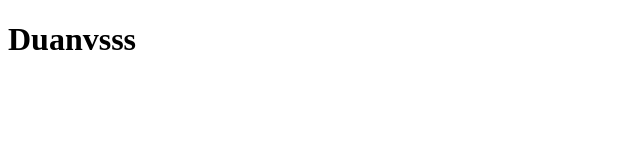
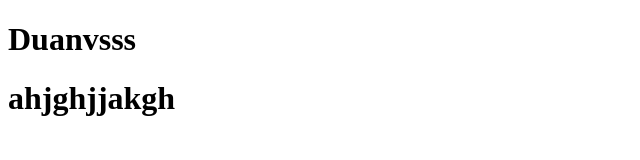
Before and after one commit to tmhoang09/test, a plain HTML site: page index.html in a window 1280 px wide. Shown: the whole page, without its empty margins (0-640 px from the left). Drawn offline with Linux system fonts and the light colour scheme.

Commit message:
sửa đổi lần1

```diff
--- a/index.html
+++ b/index.html
@@ -7,5 +7,6 @@
   </head>
   <body>
     <h1>Duanvsss</h1>
+    <h1>ahjghjjakgh</h1>
   </body>
 </html>
```
